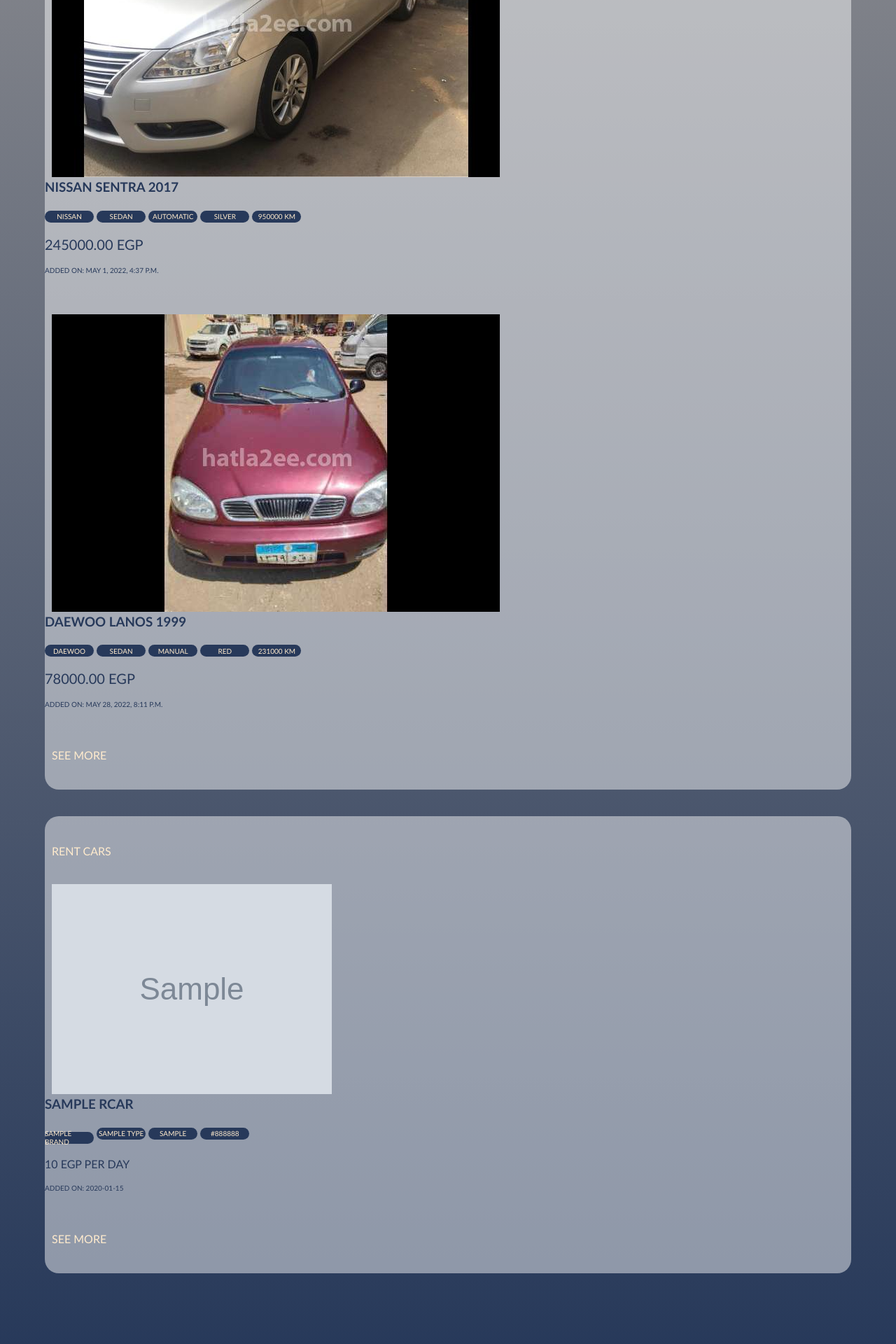
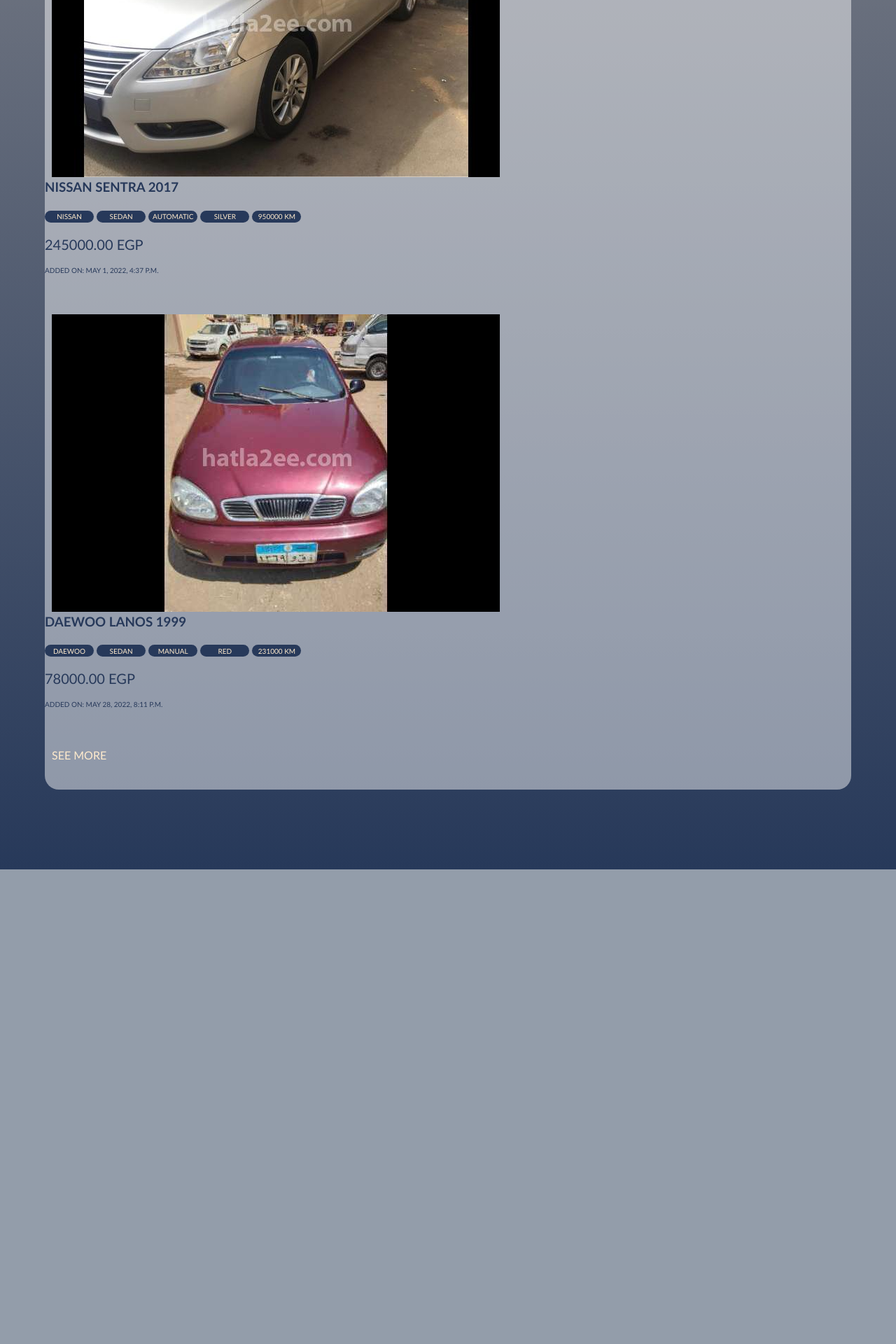
Before and after one commit to AhmedAmgad28/Car-Showroom, a Django app: template templates/pages/home.html in a window 1280 px wide. Shown: the part 2840-4760 px from the top of the page at 70% size. After the commit the page ends 4082 px from the top, so only its background shows below. Run offline with Django 4.2, Linux system fonts and the light colour scheme; data comes from the database, SQL or seed files in the repository; both versions use the stored data as it was after the commit; the template is opened without the code that fills it: values that come from a table or form of the project are taken from there, most other values are stand-ins (such as "Sample title", 1, 10 or a date in 2020); grey boxes marked "Sample" are stand-in pictures; parts of the project's set-up code (start-up, migrations or seed data) failed here and were passed over.

Commit message:
Update v2

```diff
--- a/templates/pages/deleteusedcar.html
+++ b/templates/pages/deleteusedcar.html
@@ -23,7 +23,7 @@
             </div>
             <input class="button" type="Submit" value="Delete">
 
-            <a href="{% url 'home' %}" type="button">Cancel</a>
+            <a href="{% url 'home' %}" type="button" class="button">Cancel</a>
         </div><br><br>
     </div><br><br><br><br>
 </body>
--- a/templates/pages/home.html
+++ b/templates/pages/home.html
@@ -110,36 +110,36 @@
                 </div>
             </div><br><br>
 
-        <div class="rentlist">
+           <!-- <div class="usedlist">
               <div class="cards">
                   <a class="title" href="{% url 'rentcars' %}" >Rent Cars</a><br><br><br>
-                    {% for z in Rcars|slice:'3' %}
+                      {% for x in Rcars|slice:'3' %}
                       <div class="cardhome">
-                        <a href="{% url 'rentcar' z.id %}" class="card-bodyhome">
-                          <img class="carimghome" src="{{z.image.url}}" alt="Rent car image">
+                          <a href="{% url 'rentcar' x.id %}" class="card-bodyhome">
+                            <img class="carimghome" src="{{x.image.url}}" alt="Used car image">
                             <div class="car-info">
                                 <h3 class="car-titlehome">
-                                {{z.ad_title}}
+                                  {{x.ad_title}}
                                 </h3><br>
                                 <div class="tags">
                                   <span class="tag">
-                                  <small>{{z.brand}}</small>
+                                    <small>{{x.brand}}</small>
                                   </span>
                                   <span class="tag">
-                                  <small>{{z.type}}</small>
+                                    <small>{{x.type}}</small>
                                   </span>
                                   <span class="tag">
-                                    <small>{{z.transmission_type}}</small>
+                                      <small>{{x.transmission_type}}</small>
                                     </span>
                                   <span class="tag">
-                                  <small>{{z.color}}</small>
+                                    <small>{{x.color}}</small>
                                   </span>
                                 </div><br>
-                              <p class="rental-price">
-                                {{z.price}} EGP per Day
+                                <p class="car-price">
+                                  {{x.price}} EGP Per Day
                                 </p><br>
                                 <p class="dateofad">Added on:
-                                {{z.createddate}}
+                                  {{x.createddate}}
                                 </p>
                             </div>
                           </a>
@@ -149,7 +149,7 @@
                           <a class="buttonhome" href="{% url 'rentcars' %}" >See more</a>
                       </div>
                   </div>
-          </div><br><br>
+              </div><br><br>-->
 
     </div><br><br><br><br>
 </body>
--- a/templates/pages/singlerent.html
+++ b/templates/pages/singlerent.html
@@ -22,7 +22,7 @@
                 </div>
             </div><br>
             <div class="car_detail">
-                <p class="detailhead"> Price : </p>
+                <p class="detailhead"> Price Per Day : </p>
                 <p class="detailtail">{{Rentcar.price}} EGP</p>
             </div><br>
             <div class="car_detailbig">
```
Also changed, not shown: db.sqlite3, media/photos/Daewoo_Lanos_1999.jpg (added), media/photos/Hyundai_Accent_RB_2021.jpg (added), media/photos/Kia_Grand_Cerato_2020.jpg (added), media/photos/Kia_Rio_2014.jpg (added), media/photos/Kia_sportage_rent.jpg (added), media/photos/MG_1.png (added), media/photos/MG_2.png (added), media/photos/MG_ZS_2020.jpg (added), media/photos/Mercedes_rent.jpg (added), media/photos/Nissan_Sunny_2020_rent.jpg (added), media/photos/Nissan_Sunny_rent.jpg (added), media/photos/Verna_2008_rent.jpg (added), media/photos/chery_1.png (added). Lines whose indentation alone changed are shown as unchanged.
